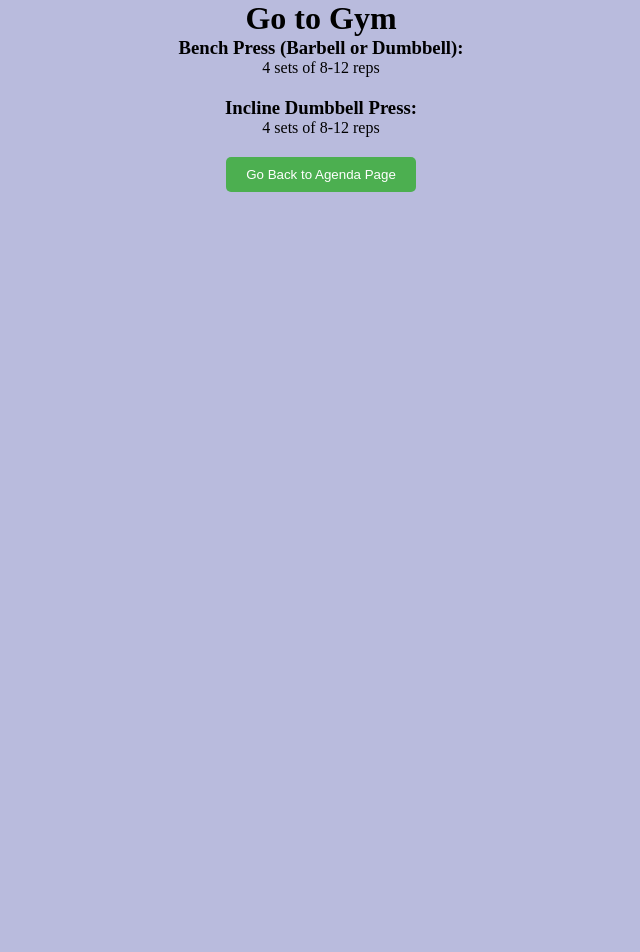
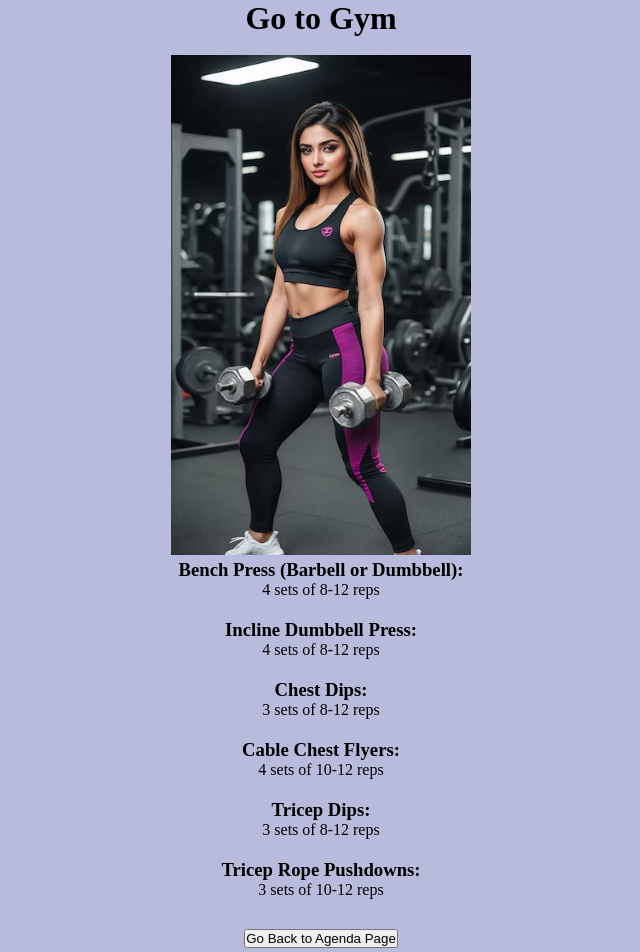
Before and after one commit to zaplink/test1, a React (Vite) app: page /Workout in a window 1280 px wide. Shown: the top 952 px of the page, without its empty margins (319-959 px from the left). Before the commit the page ends 800 px from the top, so only its background shows below. Built offline with nearby package versions, Linux system fonts and the light colour scheme.

Commit message:
do some change to page 5

```diff
--- a/src/pages/Workout.tsx
+++ b/src/pages/Workout.tsx
@@ -1,10 +1,18 @@
 
 import '../workout.css';
+import gymPhoto from '/src/gym.avif';
 
 function Workout() {
   return (
+
     <div className="App">
       <h1>Go to Gym</h1>
+      <br></br>
+      <div className='photo'>
+        <img src={gymPhoto} style={{ width: '300px', height: '500px' }} />
+
+
+      </div>
 
       <div className="exercise-section">
         <h3>Bench Press (Barbell or Dumbbell):</h3>
@@ -14,6 +22,26 @@ function Workout() {
       <div className="exercise-section">
         <h3>Incline Dumbbell Press:</h3>
         <p>4 sets of 8-12 reps</p>
+      </div>
+
+      <div className="exercise-section">
+        <h3>Chest Dips:</h3>
+        <p>3 sets of 8-12 reps</p>
+      </div>
+
+      <div className="exercise-section">
+        <h3>Cable Chest Flyers:</h3>
+        <p>4 sets of 10-12 reps</p>
+      </div>
+
+      <div className="exercise-section">
+        <h3>Tricep Dips:</h3>
+        <p>3 sets of 8-12 reps</p>
+      </div>
+
+      <div className="exercise-section">
+        <h3>Tricep Rope Pushdowns:</h3>
+        <p>3 sets of 10-12 reps</p>
       </div>
 
       {/* ... other exercises ... */}
--- a/src/workout.css
+++ b/src/workout.css
@@ -10,12 +10,13 @@
     margin-top: 20px;
   }
 
-  button {
+  .button-section {
     padding: 10px 20px;
-    background-color: #4CAF50;
-    color: white;
+    font-size: 5px;
+    background-color:#b9bbdd;
+    color: #d6dfcc;
     border: none;
-    border-radius: 5px;
+    border-radius: 10px;
     cursor: pointer
 
   }
```
Also changed, not shown: src/gym.avif (added).
